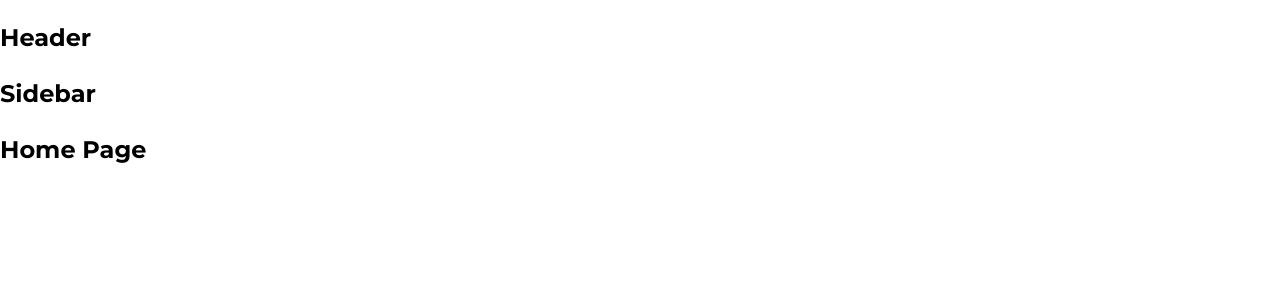
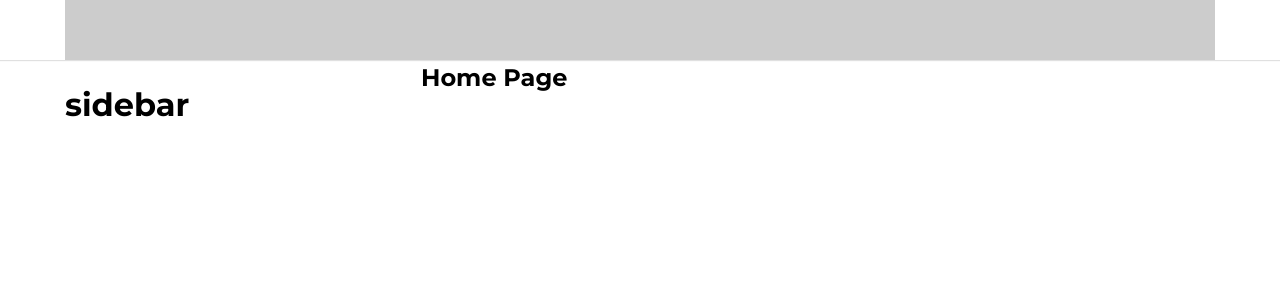
Before and after one commit to baothach10/tiktok-ui, a React (Create React App) app: page / in a window 1280 px wide. Shown: the top 300 px of the page. Built offline with nearby package versions, Linux system fonts and the light colour scheme.

Commit message:
Add scss files for the Header and Sidebar, add some css

```diff
--- a/package.json
+++ b/package.json
@@ -6,6 +6,7 @@
     "@testing-library/jest-dom": "^5.17.0",
     "@testing-library/react": "^13.4.0",
     "@testing-library/user-event": "^13.5.0",
+    "classnames": "^2.5.1",
     "normalize.css": "^8.0.1",
     "react": "^18.2.0",
     "react-dom": "^18.2.0",
--- a/src/components/GlobalStyles/GlobalStyles.scss
+++ b/src/components/GlobalStyles/GlobalStyles.scss
@@ -6,6 +6,8 @@
 }
 
 * {
+    margin: 0;
+    padding: 0;
     box-sizing: border-box;
 }
 
--- /dev/null
+++ b/src/components/Layout/DefaultLayout/DefaultLayout.module.scss
@@ -0,0 +1,16 @@
+.wrapper {
+    display: flex;
+    flex-direction: column;
+    align-items: center;
+}
+
+.container {
+    width: 1150px;
+    min-height: 1000px;
+    display: flex;
+}
+
+.content {
+    flex: 1;
+    min-height: 1000px;
+}
--- /dev/null
+++ b/src/components/Layout/DefaultLayout/Sidebar/Sidebar.module.scss
@@ -0,0 +1,4 @@
+.wrapper {
+    width: 356px;
+    min-height: 1000px;
+}
--- a/src/components/Layout/DefaultLayout/Sidebar/index.js
+++ b/src/components/Layout/DefaultLayout/Sidebar/index.js
@@ -1,5 +1,12 @@
+import classNames from "classnames/bind";
+import styles from './Sidebar.module.scss'
+
+const cx = classNames.bind(styles)
+
 function Sidebar() {
-    return ( <h2>Sidebar</h2> );
+    return <aside className={cx('wrapper')}>
+        <h1>sidebar</h1>
+    </aside>
 }
 
 export default Sidebar;
--- a/src/components/Layout/DefaultLayout/index.js
+++ b/src/components/Layout/DefaultLayout/index.js
@@ -1,18 +1,23 @@
+import classNames from 'classnames/bind';
+import styles from './DefaultLayout.module.scss'
 import Header from '../components/Header'
 import Sidebar from './Sidebar'
 
-function DefaultLayout({children}) {
+const cx = classNames.bind(styles)
+
+function DefaultLayout({ children }) {
+
     return (
-        <div>
-            <Header/>
-                <div className='container'>
-                    <Sidebar/>
-                    <div className='content'>
-                        {children}
-                    </div>
+        <div className={cx('wrapper')}>
+            <Header />
+            <div className={cx('container')}>
+                <Sidebar />
+                <div className={cx('content')}>
+                    {children}
                 </div>
+            </div>
         </div>
-     );
+    );
 }
 
 export default DefaultLayout;
--- /dev/null
+++ b/src/components/Layout/components/Header/header.module.scss
@@ -0,0 +1,13 @@
+.wrapper {
+    width: 100%;
+    height: 60px;
+    box-shadow: 0px 1px 1px rgb(0 0 0 / 12%);
+    display: flex;
+    justify-content: center;
+}
+
+.inner {
+    height: 100%;
+    width: 1150px;
+    background-color: #ccc;
+}
--- a/src/components/Layout/components/Header/index.js
+++ b/src/components/Layout/components/Header/index.js
@@ -1,5 +1,14 @@
+import styles from './header.module.scss';
+import classNames from 'classnames/bind';
+
+const cx = classNames.bind(styles)
+
 function Header() {
-    return ( <h2>Header</h2> );
+    return <header className={cx('wrapper')}>
+        <div className={cx('inner')}>
+
+        </div>
+    </header>
 }
 
 export default Header;
```
Also changed, not shown: 1 other file (tests, documents, lock files or other folders).
